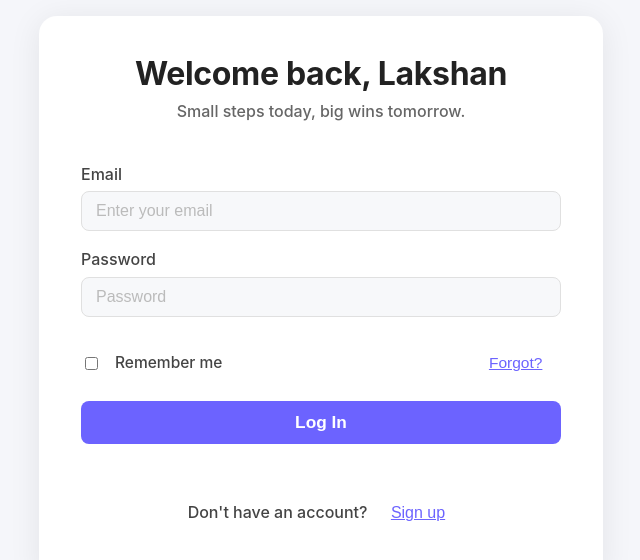
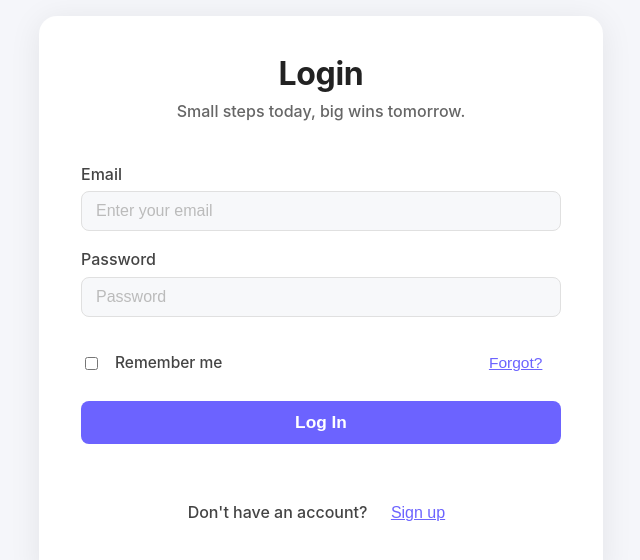
Before and after one commit to lakshan-2002/Task-Notifier, a React (Vite) app in the folder ReactApp/: page /login in a window 1280 px wide. Shown: the part 122-682 px from the top of the page, without its empty margins (319-959 px from the left). Built offline with nearby package versions, Linux system fonts and the light colour scheme.

Commit message:
Change a small UI fix to check the pipeline works

```diff
--- a/ReactApp/src/Login.jsx
+++ b/ReactApp/src/Login.jsx
@@ -84,7 +84,7 @@ function login() {
       <div className="login-container">
         <div className="login-content">
           <div className="login-header">
-            <h1>Welcome back, Lakshan</h1>
+            <h1>Login</h1>
             <p>Small steps today, big wins tomorrow.</p>
           </div>
 
```
